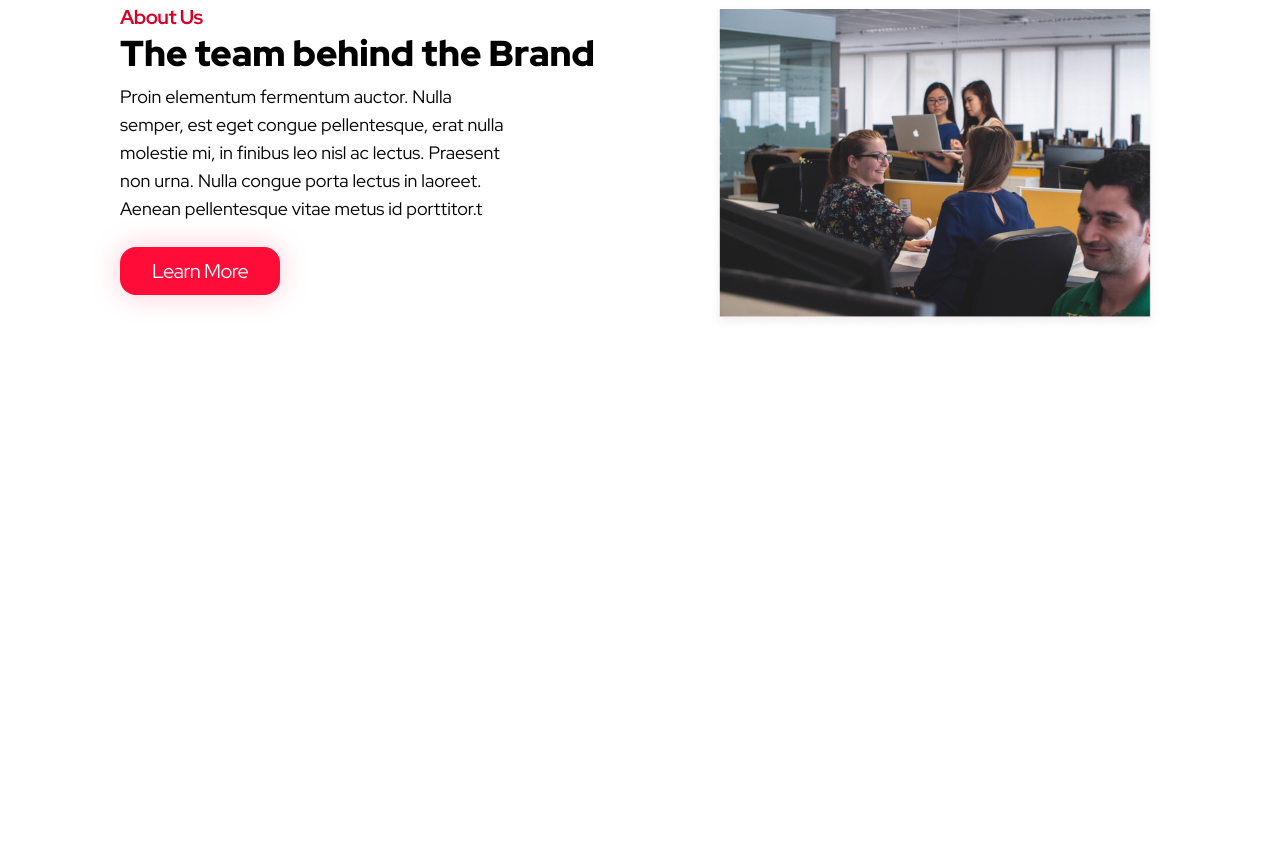
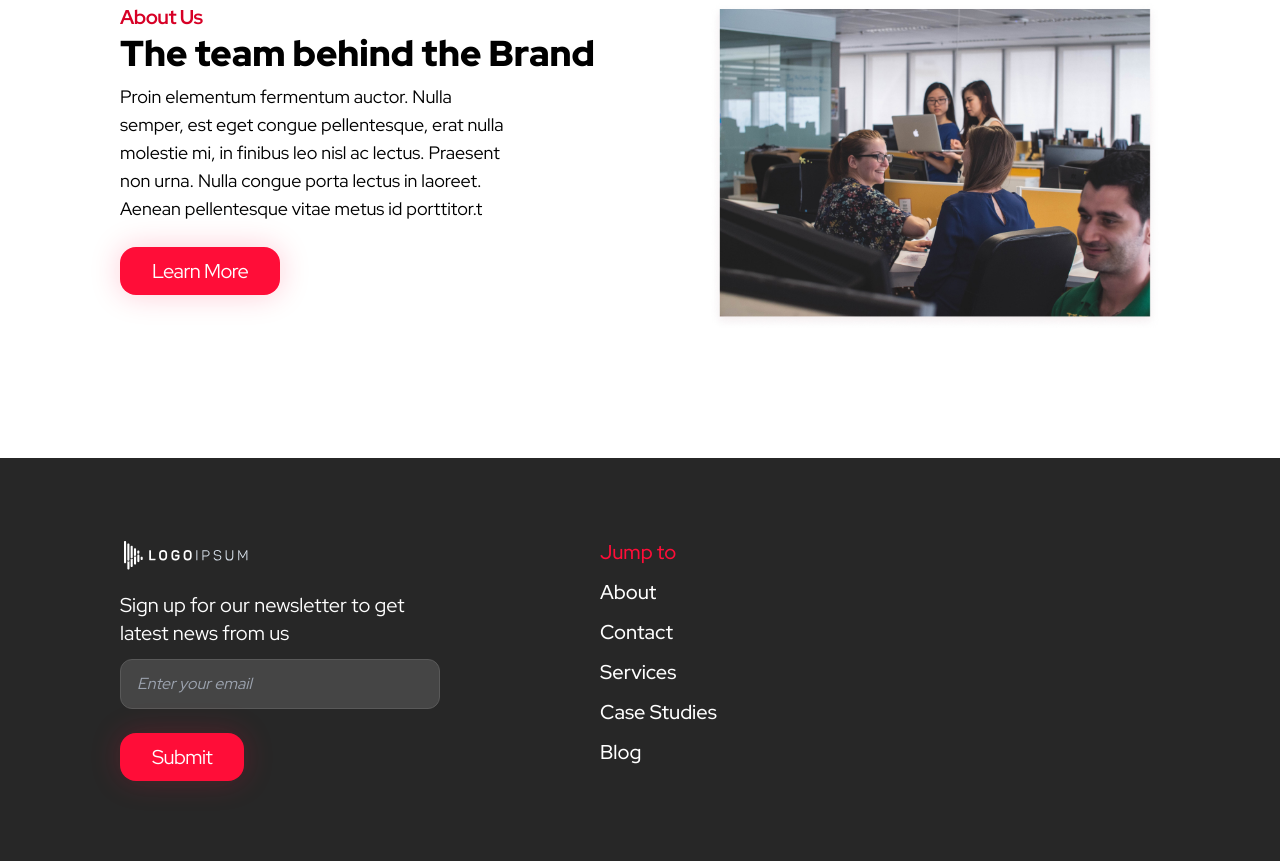
Before and after one commit to sergey87chuvasov/tailwindcss-mini-project, a website: page index.html in a window 1280 px wide. Shown: the part 596-1457 px from the top of the page. Before the commit the page ends 1054 px from the top, so only its background shows below. Drawn offline with Linux system fonts and the light colour scheme.

Commit message:
added footer

```diff
--- a/index.html
+++ b/index.html
@@ -76,6 +76,29 @@
 
   </main>
 
+  <footer class="bg-darkgray py-20 md:py-10">
+    <div class="container">
+      <div class="flex gap-40 md:flex-col md:gap-10">
+        <div class="max-w-xs md:max-w-full">
+          <a href=""><img src="./img/footer-logo.svg" alt="footer logo pic"></a>
+          <p class="mt-[18px] text-white text-xl">Sign up for our newsletter to get latest news from us</p>
+          <input type="text" placeholder="Enter your email" class="mt-3 bg-[#454545] flex w-full py-3 px-4 rounded-xl border-[1px] border-[#595959] text-white focus:outline-none focus:border-lightred placeholder:italic">
+          <button class="btn">Submit</button>
+        </div>
+        <div>
+          <div class="text-lightred text-xl font-medium class="mt-3"">Jump to</div>
+          <ul class="mt-2">
+            <li class="mt-3"><a class="text-white text-xl font-medium" href="#">About</a></li>
+            <li class="mt-3"><a class="text-white text-xl font-medium" href="#">Contact</a></li>
+            <li class="mt-3"><a class="text-white text-xl font-medium" href="#">Services</a></li>
+            <li class="mt-3"><a class="text-white text-xl font-medium" href="#">Case Studies</a></li>
+            <li class="mt-3"><a class="text-white text-xl font-medium" href="#">Blog</a></li>
+          </ul>
+        </div>
+      </div>
+    </div>
+  </footer>
+
   <script src="./js/main.js" ></script>
 
 </body>
```
Also changed, not shown: css/main.css, img/footer-logo.svg (added).
